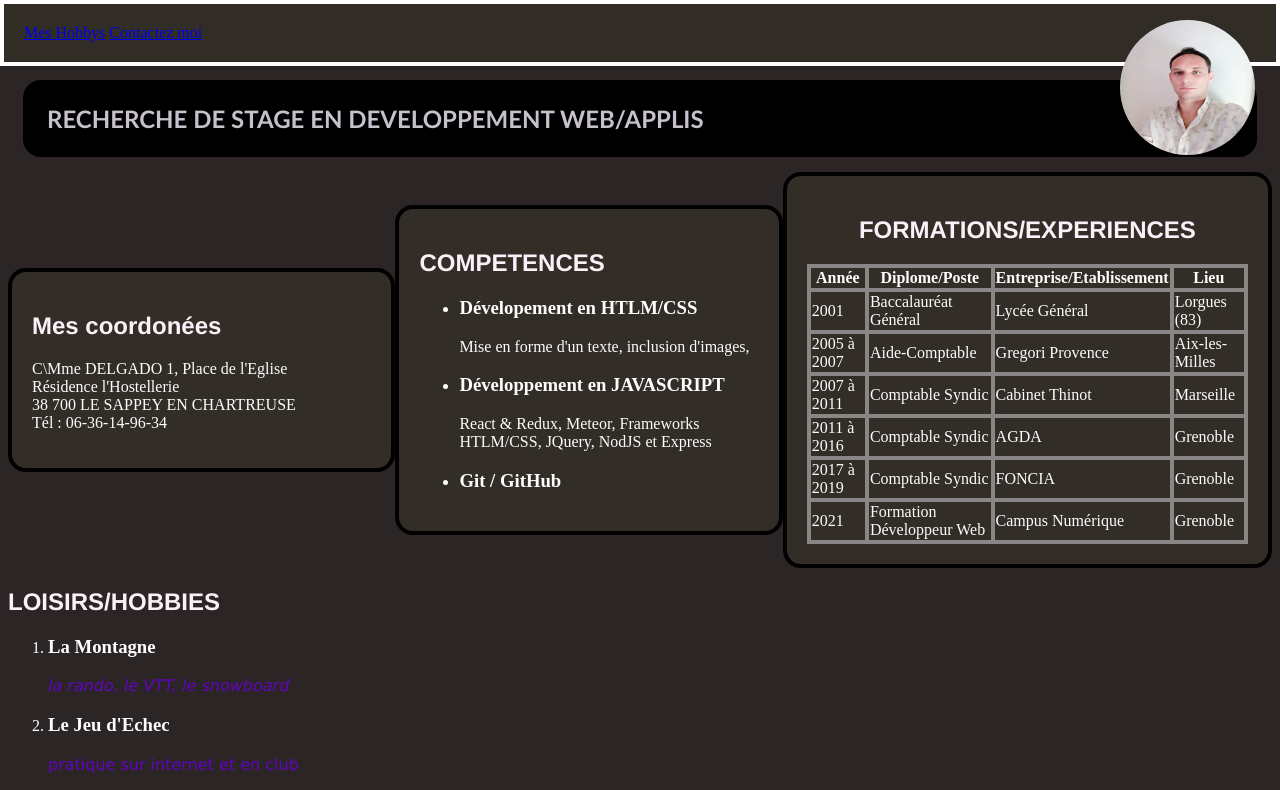
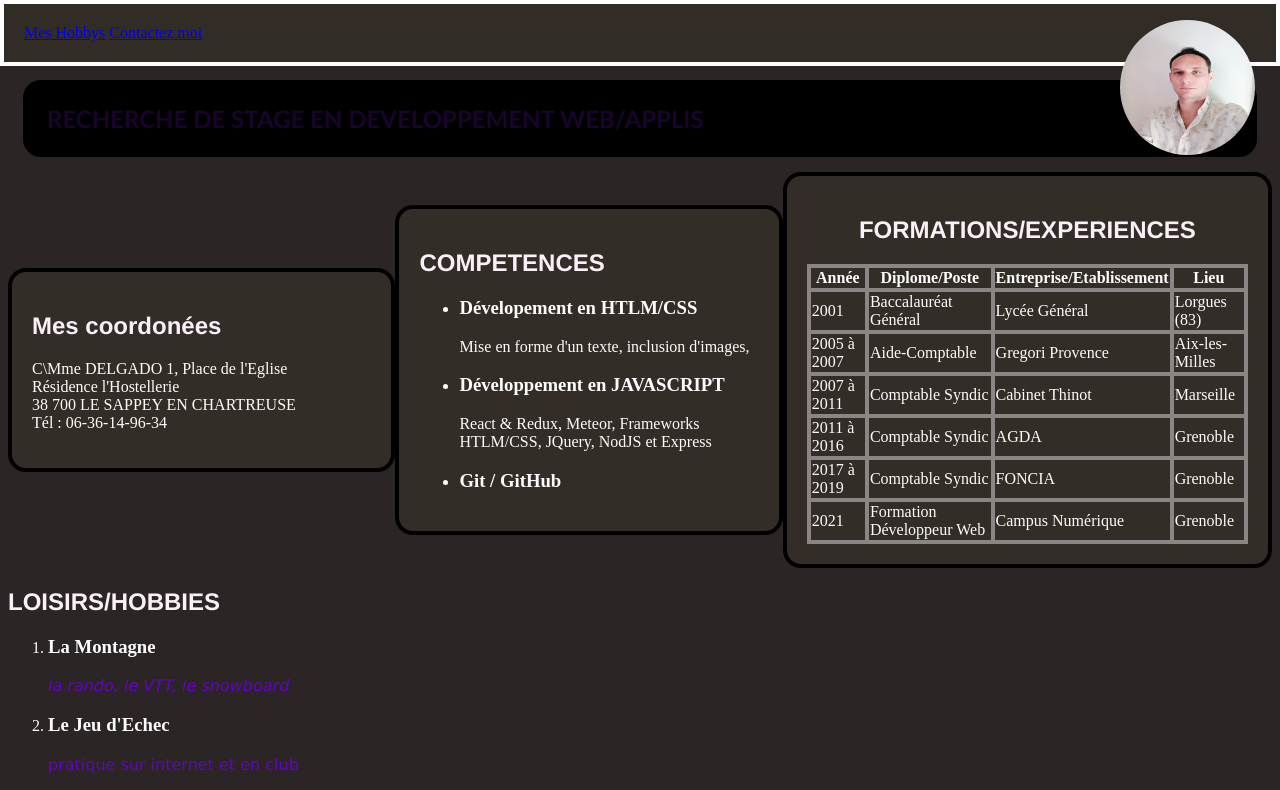
Before and after one commit to RobinPoulet/CV, a plain HTML site: page CV_Robin/index.html in a window 1280 px wide. Shown: the top 790 px of the page. Drawn offline with Linux system fonts and the light colour scheme.

Commit message:
changement couleur titre h1

```diff
--- a/CV_Robin/styles.css
+++ b/CV_Robin/styles.css
@@ -17,7 +17,7 @@ body {
 }
 
 h1 {
-  color: rgba(246, 239, 253, 0.808);
+  color: rgba(31, 5, 56, 0.808);
   font-size: x-large;
   font-family: "Trebuchet MS", "Lucida Sans Unicode", "Lucida Grande",
     "Lucida Sans", Arial, sans-serif;
```
